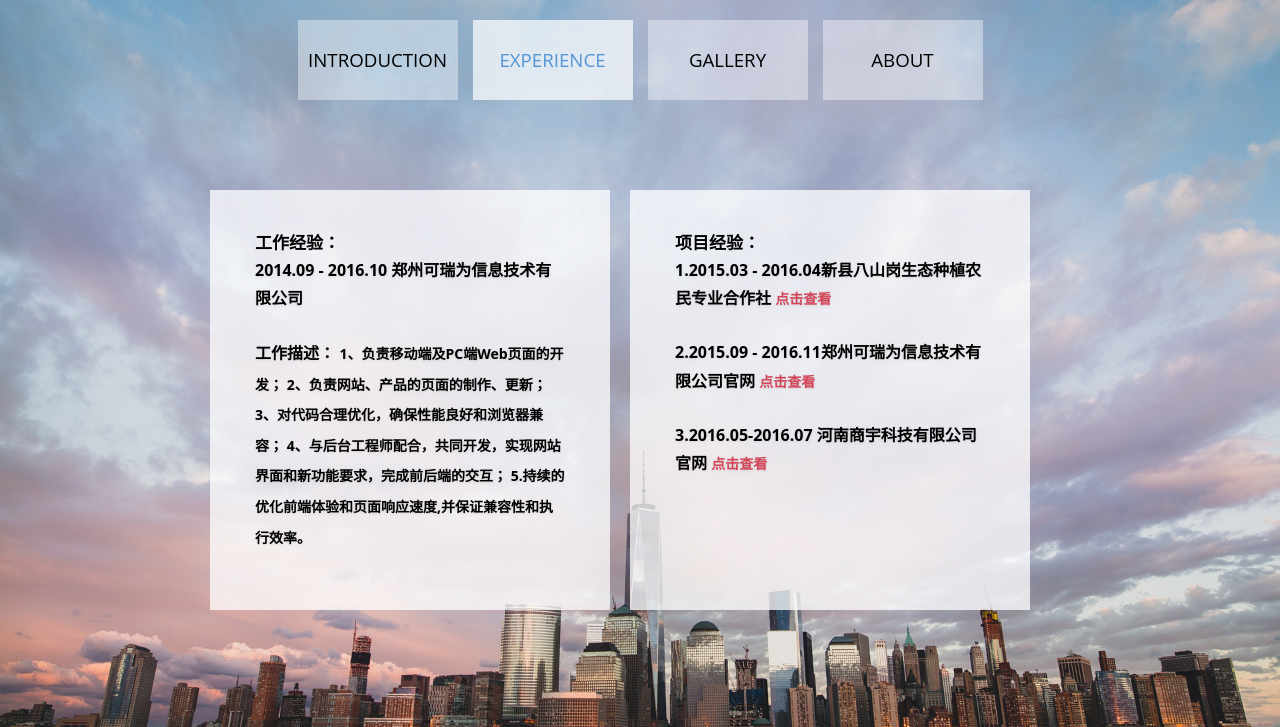
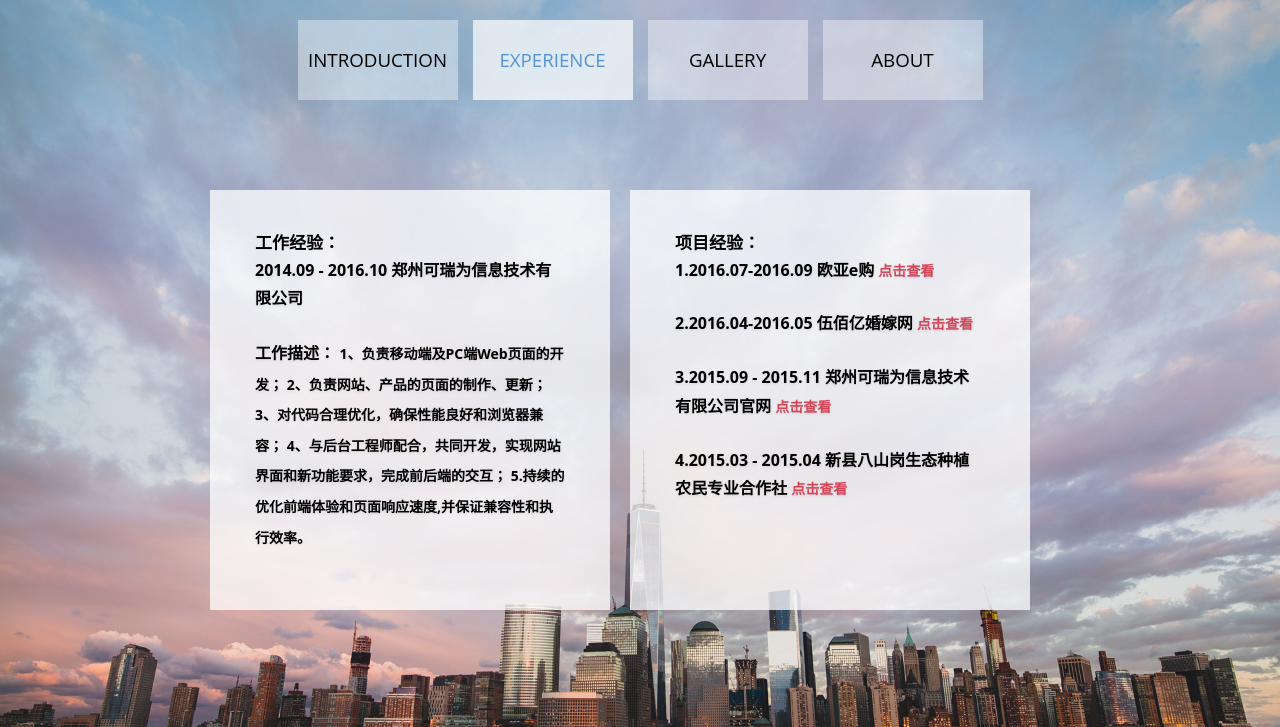
Before and after one commit to rssbingo/PersonalPage, a plain HTML site: page index.html in a window 1280 px wide. Both pictures are taken after a click on the link "EXPERIENCE". Shown: the top 727 px of the page. Drawn offline with Linux system fonts and the light colour scheme; files whose address does not match are found by name; a web font is replaced by a local one.

Commit message:
Update index.html

```diff
--- a/index.html
+++ b/index.html
@@ -115,15 +115,19 @@
 
                                         <div style="width:400px;height:420px" class="tm-bg-white-translucent text-xs-left tm-textbox tm-2-col-textbox">
                                             <strong class="tm-text-title">项目经验：</strong>
+                                             <p><span style= "font-size:16px;font-weight:bold" class="tm-text">1.2016.07-2016.09 欧亚e购</span>
+                                            <span><a style= "font-size:14px;font-weight:bold" href=" http://www.oysd.cn/   ">点击查看</a></span></p>
                                             <p>
-                                              <span style= "font-size:16px;font-weight:bold" class="tm-text">1.2015.03 - 2016.04新县八山岗生态种植农民专业合作社 </span>
+                                               <p><span style= "font-size:16px;font-weight:bold" class="tm-text">2.2016.04-2016.05 伍佰亿婚嫁网 </span>
+                                            <span><a style= "font-size:14px;font-weight:bold" href="http://hunjia.wubaiyi.com  ">点击查看</a></span></p>
+                                             <p><span style= "font-size:16px;font-weight:bold" class="tm-text">3.2015.09 - 2015.11 郑州可瑞为信息技术有限公司官网</span>
+                                            <span><a style= "font-size:14px;font-weight:bold" href="http://www.creval.cn/  ">点击查看</a></span></p>
+                                              <p><span style= "font-size:16px;font-weight:bold" class="tm-text">4.2015.03 - 2015.04 新县八山岗生态种植农民专业合作社 </span>
                                             <span><a style= "font-size:14px;font-weight:bold" href="http://www.bashangang.com ">点击查看</a></span>
                                              </p>
 
-                                            <p><span style= "font-size:16px;font-weight:bold" class="tm-text">2.2015.09 - 2016.11郑州可瑞为信息技术有限公司官网</span>
-                                            <span><a style= "font-size:14px;font-weight:bold" href="http://www.creval.cn/  ">点击查看</a></span></p>
-                                              <p><span style= "font-size:16px;font-weight:bold" class="tm-text">3.2016.05-2016.07 河南商宇科技有限公司官网</span>
-                                            <span><a style= "font-size:14px;font-weight:bold" href="http://www.hnshangyu.cn/   ">点击查看</a></span></p>
+
+
 
                                         </div>
 
```
